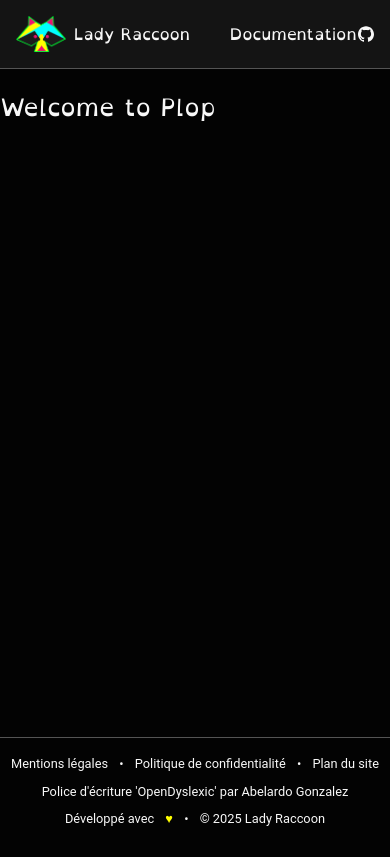
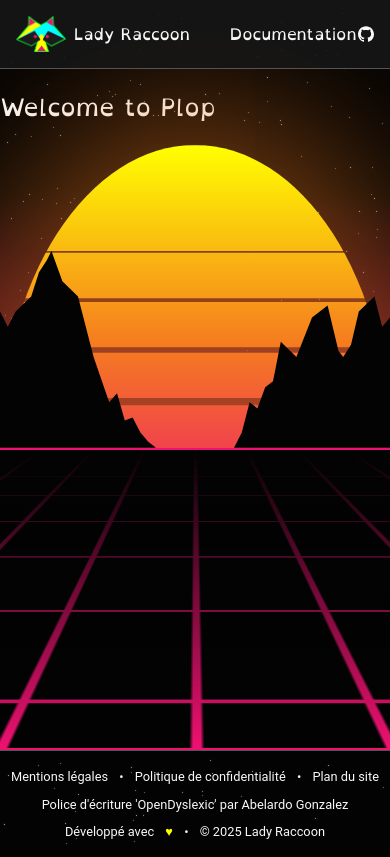
Before and after one commit to angele-henry-dev/lady-raccoon-svelte, a SvelteKit app: page / in a window 390 px wide. Built offline with nearby package versions, Linux system fonts and the light colour scheme.

Commit message:
Retro background and stars background

```diff
--- a/src/app.html
+++ b/src/app.html
@@ -8,6 +8,8 @@
 		%sveltekit.head%
 	</head>
 	<body class="min-h-screen flex flex-col" data-sveltekit-preload-data="hover">
-		%sveltekit.body%
+		<div style="display: contents">
+			%sveltekit.body%
+		</div>
 	</body>
 </html>
--- a/src/routes/+page.svelte
+++ b/src/routes/+page.svelte
@@ -1,6 +1,13 @@
+<script>
+	import BackgroundRetro from "./_components/design/BackgroundRetro.svelte";
+	import BackgroundStars from "./_components/design/BackgroundStars.svelte";
+</script>
+
 <svelte:head>
 	<title>Lady Raccoon • Concevoir des sites webs accessibles, rapides et visibles</title>
 	<meta name="Description" content="Concevoir des sites webs accessibles, rapides et visibles" />
 </svelte:head>
 
+<BackgroundStars />
 <h1>Welcome to Plop</h1>
+<BackgroundRetro />
--- /dev/null
+++ b/src/routes/_components/design/BackgroundRetro.svelte
@@ -0,0 +1,268 @@
+<script lang="ts">
+    import { onMount } from "svelte";
+
+    export let play: boolean = false;
+
+    let mouseX: number = 0;
+    let scrollY: number = 0;
+    let width: number = 0;
+
+    let retroLinesRef: HTMLDivElement | null = null;
+
+    onMount(() => {
+        const handleScroll = () => (scrollY = window.scrollY);
+        const handleMouseMove = (event: MouseEvent) => {
+            const rect = retroLinesRef?.getBoundingClientRect();
+            mouseX = rect ? event.clientX - rect.left : 0;
+        };
+        const handleResize = () => (width = window.innerWidth);
+
+        window.addEventListener("scroll", handleScroll);
+        window.addEventListener("mousemove", handleMouseMove);
+        window.addEventListener("resize", handleResize);
+
+        handleScroll();
+        handleResize();
+
+        return () => {
+            window.removeEventListener("scroll", handleScroll);
+            window.removeEventListener("mousemove", handleMouseMove);
+            window.removeEventListener("resize", handleResize);
+        };
+    });
+</script>
+
+<div class="retro" aria-hidden="true">
+    <div class="retroSky">
+      <div class="retroSunWrap">
+        <div class="retroSunShadow"></div>
+        <div class="retroSun"></div>
+      </div>
+      <div class="retroMountains">
+        <div class="retroMountain retroMountainsLeft"></div>
+        <div class="retroMountain retroMountainsRight"></div>
+      </div>
+    </div>
+
+    <div class="retroGround">
+      <div class="retroLinesWrap">
+        <div
+          class="retroLines {play ? 'retroLinesAnim' : ''}"
+          style={!play ? `transform: rotateX(84deg) translateY(${scrollY % 100}px);` : ""}
+        >
+          <div class="retroVlines">
+            {#each Array.from({ length: 53 }) as _, index}
+              <div class="retroVline"></div>
+            {/each}
+          </div>
+          <div class="retroHlines">
+            {#each Array.from({ length: 8 }) as _, index}
+              <div class="retroHline"></div>
+            {/each}
+          </div>
+        </div>
+      </div>
+      <div bind:this={retroLinesRef} class="retroGroundShadow"></div>
+    </div>
+
+    <svg height="0" width="0">
+      <defs>
+        <clipPath id="stripes" clipPathUnits="objectBoundingBox">
+          <rect x="0" y="0" width="1" height="0.175" />
+          <rect x="0" y="0.178" width="1" height="0.075" />
+          <rect x="0" y="0.259" width="1" height="0.075" />
+          <rect x="0" y="0.343" width="1" height="0.075" />
+          <rect x="0" y="0.430" width="1" height="0.075" />
+          <rect x="0" y="0.520" width="1" height="0.1" />
+        </clipPath>
+      </defs>
+    </svg>
+</div>
+
+<style>
+.retro {
+  position: relative;
+  height: calc(80vh - 70px);
+  width: 100%;
+  color: var(--vt-c-pink);
+}
+
+.retroSky {
+  display: flex;
+  align-items: flex-end;
+  justify-content: center;
+  width: 100%;
+  height: 100%;
+  background: linear-gradient(#00000000 8%, var(--vt-c-pink));
+}
+
+.retroSunWrap {
+  position: relative;
+  width: calc(80vh - 70px);
+  height: 100%;
+}
+.retroSun,
+.retroSunShadow {
+  --glow-color: #F57D1F;
+  border-radius: 50%;
+}
+.retroSun {
+  position: relative;
+  background-image: linear-gradient(var(--vt-c-yellow), var(--glow-color), var(--vt-c-pink) 65%);
+  clip-path: url(#stripes);
+  height: 100%;
+  width: 100%;
+}
+.retroSunShadow {
+  position: absolute;
+  top: 0;
+  left: 0;
+  width: 100%;
+  height: 100%;
+  background-color: var(--glow-color);
+  opacity: 0.5;
+  clip-path: inset(-50% -50% 50% -50%);
+  animation: 2s ease infinite alternate retro-sun-glow-anim;
+}
+@keyframes retro-sun-glow-anim {
+  from {
+    box-shadow: 0 0 80px 40px var(--glow-color);
+  }
+  to {
+    box-shadow: 0 0 160px 40px var(--glow-color);
+  }
+}
+
+.retroMountains {
+  position: absolute;
+  width: 100%;
+  height: 50%;
+  top: 0;
+}
+.retroMountain {
+  position: absolute;
+  width: 40%;
+  height: 100%;
+  background-color: var(--background);
+  background-image: linear-gradient(var(--background) 80%, var(--background-soft));
+}
+.retroMountainsLeft {
+  left: 0;
+  clip-path: polygon(
+    0% 100%,
+    0% 55%,
+    5% 60%,
+    10% 55%,
+    20% 50%,
+    25% 42%,
+    30% 38%,
+    33% 35%,
+    40% 45%,
+    50% 50%,
+    60% 70%,
+    70% 85%,
+    75% 82%,
+    80% 91%,
+    85% 90%,
+    90% 95%,
+    95% 98%,
+    100% 100%
+  );
+}
+.retroMountainsRight {
+  right: 0;
+  clip-path: polygon(
+    0% 100%,
+    5% 95%,
+    10% 85%,
+    15% 87%,
+    20% 80%,
+    25% 78%,
+    30% 65%,
+    40% 70%,
+    50% 57%,
+    60% 53%,
+    67% 68%,
+    70% 70%,
+    75% 66%,
+    80% 55%,
+    90% 50%,
+    95% 60%,
+    100% 57%,
+    100% 100%
+  );
+}
+
+.retroGround {
+  position: absolute;
+  overflow: hidden;
+  width: 100%;
+  height: 50%;
+  bottom: 0;
+  border-top: 2px solid var(--vt-c-pink);
+  border-bottom: 2px solid var(--vt-c-pink);
+  background-color: var(--background);
+}
+.retroGroundShadow {
+  position: absolute;
+  top: 0;
+  width: 100%;
+  height: 100%;
+  background-image: linear-gradient(var(--background) 0%, transparent);
+}
+
+.retroLinesWrap {
+  height: 100%;
+  perspective: 1000px;
+  perspective-origin: center top;
+}
+.retroLines {
+  position: absolute;
+  width: 100%;
+  height: 100%;
+  transform-origin: top center;
+}
+/* :not(.auto) .retroLines {
+  transform: rotateX(84deg) translateY(39px));
+} */
+.retroLinesAnim {
+  animation: 0.35s linear infinite retro-lines-anim;
+}
+@keyframes retro-lines-anim {
+  from {
+    transform: rotateX(84deg) translateY(0);
+  }
+  to {
+    transform: rotateX(84deg) translateY(100px);
+  }
+}
+.retroHlines,
+.retroVlines {
+  position: absolute;
+  left: calc((900% - 100%) / -2);
+  width: 900%;
+  height: 500%;
+}
+.retroVlines {
+  display: flex;
+  justify-content: center;
+}
+.retroHline,
+.retroVline {
+  width: 100%;
+  height: 100%;
+  background-color: currentColor;
+}
+.retroHline {
+  height: 3px;
+}
+.retroVline {
+  width: 3px;
+}
+.retroHline + .retroHline {
+  margin-top: 98px;
+}
+.retroVline + .retroVline {
+  margin-left: 48px;
+}
+</style>
--- /dev/null
+++ b/src/routes/_components/design/BackgroundStars.svelte
@@ -0,0 +1,135 @@
+<script lang="ts">
+    import { onMount } from "svelte";
+
+    interface Star {
+      size: number;
+      top: string;
+      left: string;
+      opacity: number;
+      animationDelay: string;
+    }
+
+    export let smallCount: number = 200;
+    export let mediumCount: number = 100;
+    export let largeCount: number = 50;
+
+    let stars: Star[] = [];
+
+    onMount(() => {
+      const generateStars = (count: number, size: number): Star[] => {
+        return Array.from({ length: count }).map(() => ({
+          size,
+          top: `${Math.random() * 100}vh`,
+          left: `${Math.random() * 100}vw`,
+          opacity: 0.5 + Math.random() * 0.5,
+          animationDelay: `${Math.random() * 2}s`,
+        }));
+      };
+
+      stars = [
+        ...generateStars(smallCount, 1),  // Little stars
+        ...generateStars(mediumCount, 2), // Medium stars
+        ...generateStars(largeCount, 3),  // Big stars
+      ];
+    });
+</script>
+
+<div class="retrobgStars" aria-hidden="true">
+    {#each stars as star, i}
+      <div
+        class="star"
+        style="
+          width: {star.size}px;
+          height: {star.size}px;
+          top: {star.top};
+          left: {star.left};
+          opacity: {star.opacity};
+          animation-delay: {star.animationDelay};
+        "
+      ></div>
+    {/each}
+    <div class="shootingStar"></div>
+</div>
+
+<style>
+.retrobgStars {
+  --star-color: #fff;
+  --tail-length: 6em;
+  --tail-height: 2px;
+
+  position: absolute;
+  top: 0;
+  width: 100%;
+  height: 100vh;
+  overflow: hidden;
+  opacity: 0.5;
+  z-index: -1;
+}
+
+.star {
+  position: absolute;
+  background: var(--star-color);
+  border-radius: 50%;
+  box-shadow: 0 0 2px var(--star-color);
+  pointer-events: none;
+  animation: twinkle 2s infinite;
+}
+@keyframes twinkle {
+  0%, 100% {
+    opacity: 0.6;
+  }
+  50% {
+    opacity: 1;
+  }
+}
+
+.shootingStar {
+  --rotation: 160deg;
+  position: absolute;
+  top: 60%;
+  left: -20px;
+  width: var(--tail-length);
+  height: var(--tail-height);
+  background: linear-gradient(45deg, #fff, transparent);
+  border-radius: 50%;
+  filter: drop-shadow(0 0 6px #fff);
+  animation:
+    tail 30s ease-in-out infinite,
+    shooting 30s ease-in-out infinite;
+}
+@media (prefers-reduced-motion: reduce) {
+  .shootingStar {
+    display: none;
+    animation: none;
+  }
+}
+@keyframes shooting {
+  0% {
+    transform: translateX(-20px) translateY(-200px) rotate(var(--rotation));
+  }
+  7% {
+    transform: translateX(1000px) translateY(-600px) rotate(var(--rotation));
+  }
+  100% {
+    transform: translateX(1000px) translateY(-600px) rotate(var(--rotation));
+  }
+}
+@keyframes tail {
+  0% {
+    opacity: 1;
+  }
+  100% {
+    opacity: 0;
+  }
+}
+
+@media (max-width: 768px) {
+  .retrobgStars {
+    opacity: 0.7;
+  }
+  .star {
+    width: 1px !important;
+    height: 1px !important;
+  }
+}
+</style>
```
